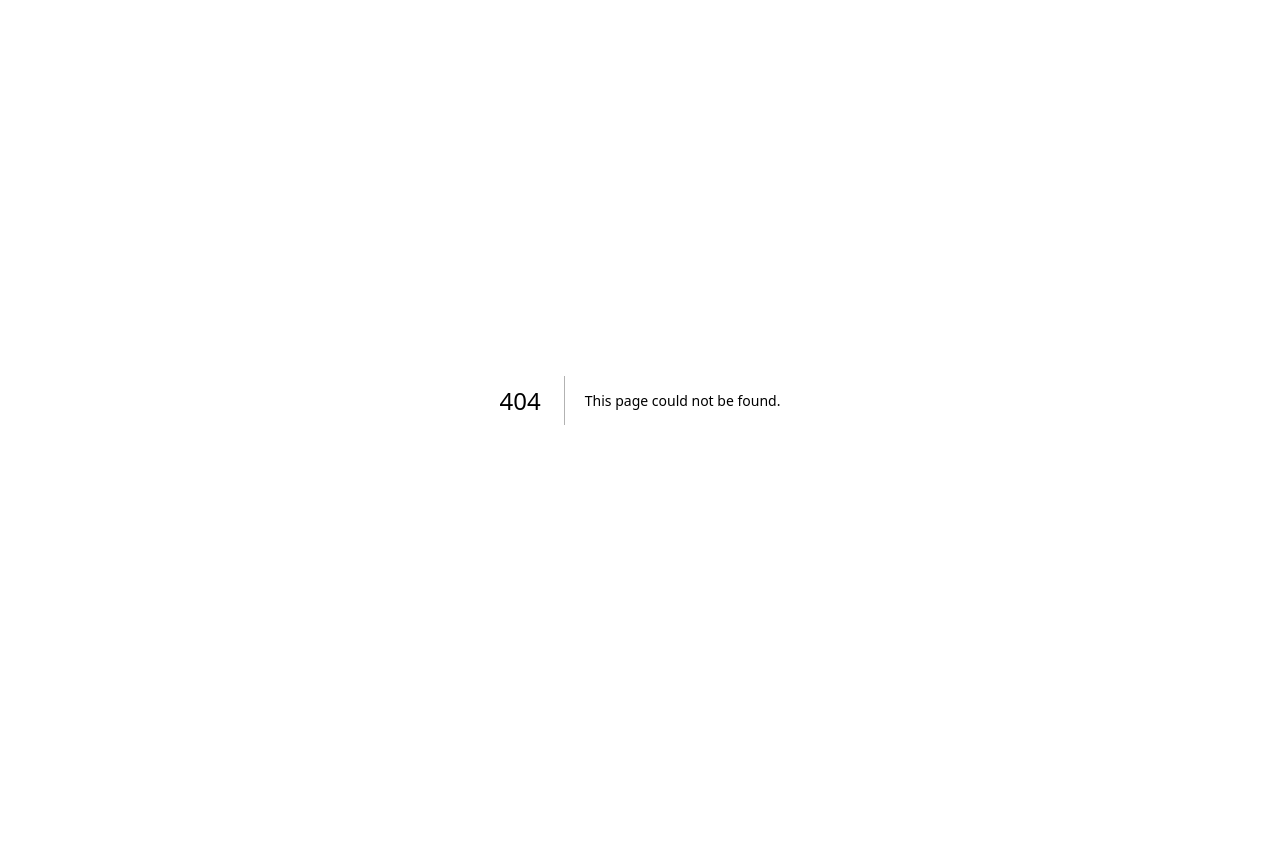
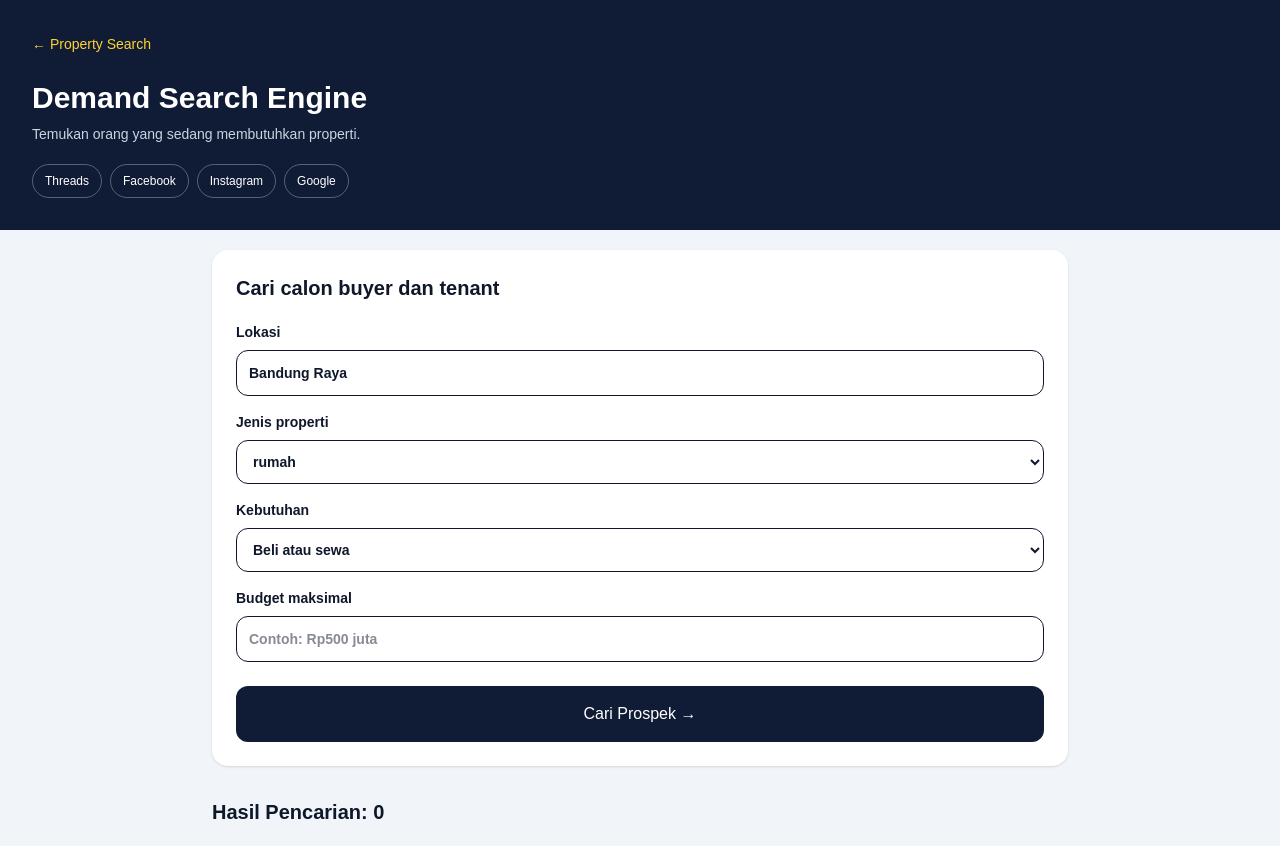
Before and after one commit to syamsulfauzirie-max/nellux-property-engine, a Next.js app: page /demand in a window 1280 px wide. Before the commit this address had no page. Before the commit the page ends 800 px from the top, so only its background shows below. Built offline with nearby package versions, Linux system fonts and the light colour scheme.

Commit message:
Create page.tsx

```diff
--- /dev/null
+++ b/app/demand/page.tsx
@@ -0,0 +1,171 @@
+
+"use client";
+
+import { useState } from "react";
+
+type Lead = {
+  title: string;
+  url: string;
+  snippet: string;
+  source: string;
+  budget?: number | null;
+  intent_match: string;
+};
+
+export default function DemandPage() {
+  const [location, setLocation] = useState("Bandung Raya");
+  const [type, setType] = useState("rumah");
+  const [transaction, setTransaction] = useState("beli atau sewa");
+  const [budget, setBudget] = useState("");
+  const [results, setResults] = useState<Lead[]>([]);
+  const [loading, setLoading] = useState(false);
+  const [error, setError] = useState("");
+
+  async function searchDemand() {
+    setLoading(true);
+    setError("");
+    setResults([]);
+
+    try {
+      const params = new URLSearchParams({
+        location, type, transaction, budget
+      });
+
+      const response = await fetch("/api/demand?" + params);
+      const data = await response.json();
+
+      if (!response.ok) throw new Error(data.error);
+
+      setResults(data.results || []);
+
+      if (!data.results?.length) {
+        setError("Belum ditemukan prospek. Coba lokasi lain.");
+      }
+    } catch (e) {
+      setError(e instanceof Error ? e.message : "Pencarian gagal.");
+    } finally {
+      setLoading(false);
+    }
+  }
+
+  return (
+    <main className="min-h-screen bg-slate-100 text-slate-900">
+      <header className="bg-[#101b35] p-8 text-white">
+        <a href="/" className="text-sm text-amber-300">
+          ← Property Search
+        </a>
+        <h1 className="mt-6 text-3xl font-black">
+          Demand Search Engine
+        </h1>
+        <p className="mt-2 text-sm text-slate-300">
+          Temukan orang yang sedang membutuhkan properti.
+        </p>
+        <div className="mt-5 flex flex-wrap gap-2">
+          {["Threads", "Facebook", "Instagram", "Google"].map(s => (
+            <span key={s} className="rounded-full border border-white/30 px-3 py-2 text-xs">
+              {s}
+            </span>
+          ))}
+        </div>
+      </header>
+
+      <section className="mx-auto max-w-4xl p-5">
+        <div className="rounded-2xl bg-white p-6 shadow">
+          <h2 className="text-xl font-bold">
+            Cari calon buyer dan tenant
+          </h2>
+
+          <label className="mt-5 block text-sm font-bold">
+            Lokasi
+            <input
+              className="mt-2 w-full rounded-xl border p-3"
+              value={location}
+              onChange={e => setLocation(e.target.value)}
+              placeholder="Contoh: Kopo Bandung"
+            />
+          </label>
+
+          <label className="mt-4 block text-sm font-bold">
+            Jenis properti
+            <select
+              className="mt-2 w-full rounded-xl border bg-white p-3"
+              value={type}
+              onChange={e => setType(e.target.value)}
+            >
+              {["properti","rumah","tanah","ruko","gudang","apartemen","kantor","villa"].map(v => (
+                <option key={v} value={v}>{v}</option>
+              ))}
+            </select>
+          </label>
+
+          <label className="mt-4 block text-sm font-bold">
+            Kebutuhan
+            <select
+              className="mt-2 w-full rounded-xl border bg-white p-3"
+              value={transaction}
+              onChange={e => setTransaction(e.target.value)}
+            >
+              <option value="beli atau sewa">Beli atau sewa</option>
+              <option value="beli">Membeli</option>
+              <option value="sewa">Menyewa</option>
+            </select>
+          </label>
+
+          <label className="mt-4 block text-sm font-bold">
+            Budget maksimal
+            <input
+              className="mt-2 w-full rounded-xl border p-3"
+              value={budget}
+              onChange={e => setBudget(e.target.value)}
+              placeholder="Contoh: Rp500 juta"
+            />
+          </label>
+
+          <button
+            onClick={searchDemand}
+            disabled={loading}
+            className="mt-6 w-full rounded-xl bg-[#101b35] p-4 font-bold text-white disabled:opacity-50"
+          >
+            {loading ? "Sedang mencari..." : "Cari Prospek →"}
+          </button>
+        </div>
+
+        <div className="mt-8">
+          <h2 className="text-xl font-black">
+            Hasil Pencarian: {results.length}
+          </h2>
+
+          {error && (
+            <p className="mt-4 rounded-xl bg-white p-4 text-sm">
+              {error}
+            </p>
+          )}
+
+          {results.map((lead, i) => (
+            <article key={lead.url || i}
+              className="mt-4 rounded-xl bg-white p-5 shadow-sm">
+              <span className="text-xs font-bold text-green-700">
+                {lead.source}
+              </span>
+              <h3 className="mt-2 font-bold">{lead.title}</h3>
+              <p className="mt-2 text-sm text-slate-600">
+                {lead.snippet}
+              </p>
+              <p className="mt-2 text-xs text-slate-500">
+                {lead.intent_match}
+              </p>
+              <a
+                href={lead.url}
+                target="_blank"
+                rel="noopener noreferrer"
+                className="mt-4 inline-block font-bold text-blue-700"
+              >
+                Lihat postingan asli ↗
+              </a>
+            </article>
+          ))}
+        </div>
+      </section>
+    </main>
+  );
+}
```
